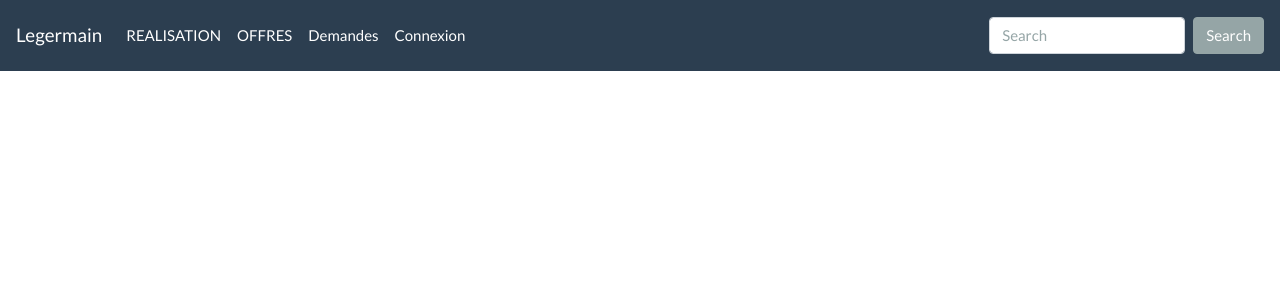
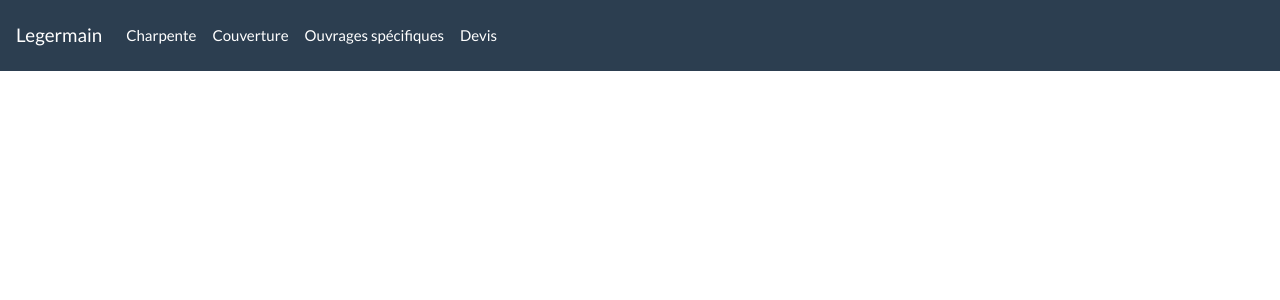
Before and after one commit to AdamDiaki/LegermainABC, a Symfony app: template templates/base.html.twig in a window 1280 px wide. Shown: the top 300 px of the page. Run offline with Twig, Linux system fonts and the light colour scheme; the template is opened without the code that fills it, so the values that code supplies are empty; some libraries are stand-ins or nearby versions.

Commit message:
admin: devis interface

```diff
--- a/src/Entity/Offer.php
+++ b/src/Entity/Offer.php
@@ -284,6 +284,6 @@ class Offer
     {
         $this->accepted = $accepted;
 
-        return $this;
+        return $this->id.' : '.$this->title;
     }
 }
--- a/templates/base.html.twig
+++ b/templates/base.html.twig
@@ -18,28 +18,20 @@
     <div class="collapse navbar-collapse" id="navbarColor01">
         <ul class="navbar-nav mr-auto">
             <li class="nav-item">
-                <a class="nav-link" href="">REALISATION</a>
+                <a class="nav-link" href="">Charpente</a>
             </li>
             <li class="nav-item">
-                <a class="nav-link" href="">OFFRES</a>
+                <a class="nav-link" href="">Couverture</a>
             </li>
             <li class="nav-item">
-                <a class="nav-link" href="">Demandes</a>
+                <a class="nav-link" href="">Ouvrages spécifiques</a>
             </li>
-            {% if not app.user %}
-                <li class="nav-item">
-                    <a href="{{ path('security_login') }}" class="nav-link">Connexion</a>
-                </li>
-            {% else %}
-                <li class="nav-item">
-                    <a href="{{ path('security_logout') }}" class="nav-link">Deconnexion</a>
-                </li>
-            {% endif %}
+            <li class="nav-item">
+                <a class="nav-link" href="">Devis</a>
+            </li>
+
         </ul>
-        <form class="form-inline my-2 my-lg-0">
-            <input class="form-control mr-sm-2" type="text" placeholder="Search">
-            <button class="btn btn-secondary my-2 my-sm-0" type="submit">Search</button>
-        </form>
+
     </div>
 </nav>
 <div class="Container">
```
Also changed, not shown: src/Entity/Applicant.php (+8 -0 lines), src/Entity/Application.php (+10 -0 lines), src/Entity/Customer.php (+9 -0 lines), src/Entity/OfferType.php (+8 -0 lines), src/Entity/RequestProject.php (+10 -0 lines), src/Entity/User.php (+11 -0 lines), public/uploads/images/articles/5ded79b4dea32143048959.jpg (added), 1 other file.
